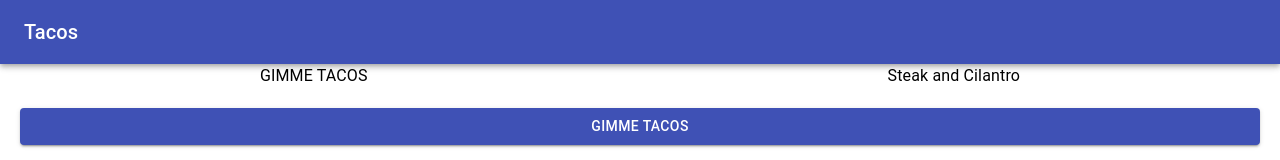
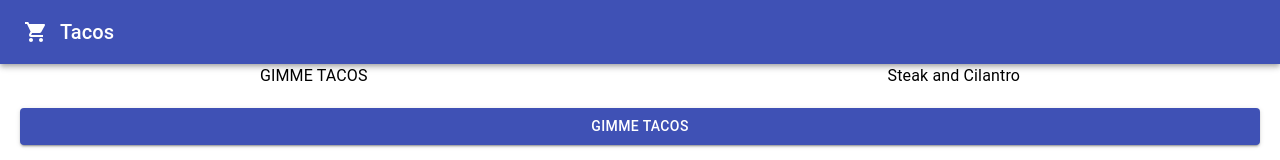
Before and after one commit to test-wrangler/practical-tdd-react, a React (Create React App) app: page / in a window 1280 px wide. Shown: the top 160 px of the page. Built offline with nearby package versions, Linux system fonts and the light colour scheme.

Commit message:
Solution 8: Page Objects 2

```diff
--- a/src/App.js
+++ b/src/App.js
@@ -8,7 +8,15 @@ import GridList from "@material-ui/core/GridList"
 import GridListTile from "@material-ui/core/GridListTile"
 import GridListTileBar from "@material-ui/core/GridListTileBar"
 import IconButton from "@material-ui/core/IconButton"
+import Drawer from "@material-ui/core/Drawer"
+import List from "@material-ui/core/List"
+import ListItem from "@material-ui/core/ListItem"
+import ListItemAvatar from "@material-ui/core/ListItemAvatar"
+import Avatar from "@material-ui/core/Avatar"
+import ListItemText from "@material-ui/core/ListItemText"
+import Badge from "@material-ui/core/Badge"
 import AddIcon from "@material-ui/icons/Add"
+import CartIcon from "@material-ui/icons/ShoppingCart"
 
 import tacosJSON from "./tacos"
 
@@ -31,16 +39,49 @@ const useStyles = makeStyles(theme => ({
 function App() {
   const classes = useStyles()
   const [tacos, setTacos] = React.useState([])
+  const [cart, setCart] = React.useState([])
+  const addToCart = item => setCart([...cart, item])
+  const [isOpen, setIsOpen] = React.useState(false)
 
   return (
     <div className={classes.root}>
       <AppBar position="static">
         <Toolbar>
+          <IconButton
+            edge="start"
+            className={classes.menuButton}
+            color="inherit"
+            aria-label="menu"
+            data-cy="cartButton"
+            onClick={() => setIsOpen(true)}
+          >
+            <Badge
+              data-cy="cartButton.count"
+              badgeContent={cart.length}
+              color="primary"
+            >
+              <CartIcon />
+            </Badge>
+          </IconButton>
           <Typography variant="h6" className={classes.title}>
             Tacos
           </Typography>
         </Toolbar>
       </AppBar>
+      <Drawer open={isOpen} onBackdropClick={() => setIsOpen(false)}>
+        <div className={classes.list} role="presentation">
+          <List data-cy="cart">
+            {cart.map(item => (
+              <ListItem data-cy="cart.item" button key={item.title}>
+                <ListItemAvatar>
+                  <Avatar alt={`Picture of ${item.title}`} src={item.imgSrc} />
+                </ListItemAvatar>
+                <ListItemText data-cy="cart.item.name" primary={item.title} />
+              </ListItem>
+            ))}
+          </List>
+        </div>
+      </Drawer>
       <Typography>GIMME TACOS</Typography>
       <Typography>Steak and Cilantro</Typography>
       <Button
@@ -65,6 +106,7 @@ function App() {
                   aria-label={`info about ${taco.title}`}
                   className={classes.icon}
                   data-cy="taco.plusButton"
+                  onClick={() => addToCart(taco)}
                 >
                   <AddIcon />
                 </IconButton>
```
Also changed, not shown: 2 other files (tests, documents, lock files or other folders).
